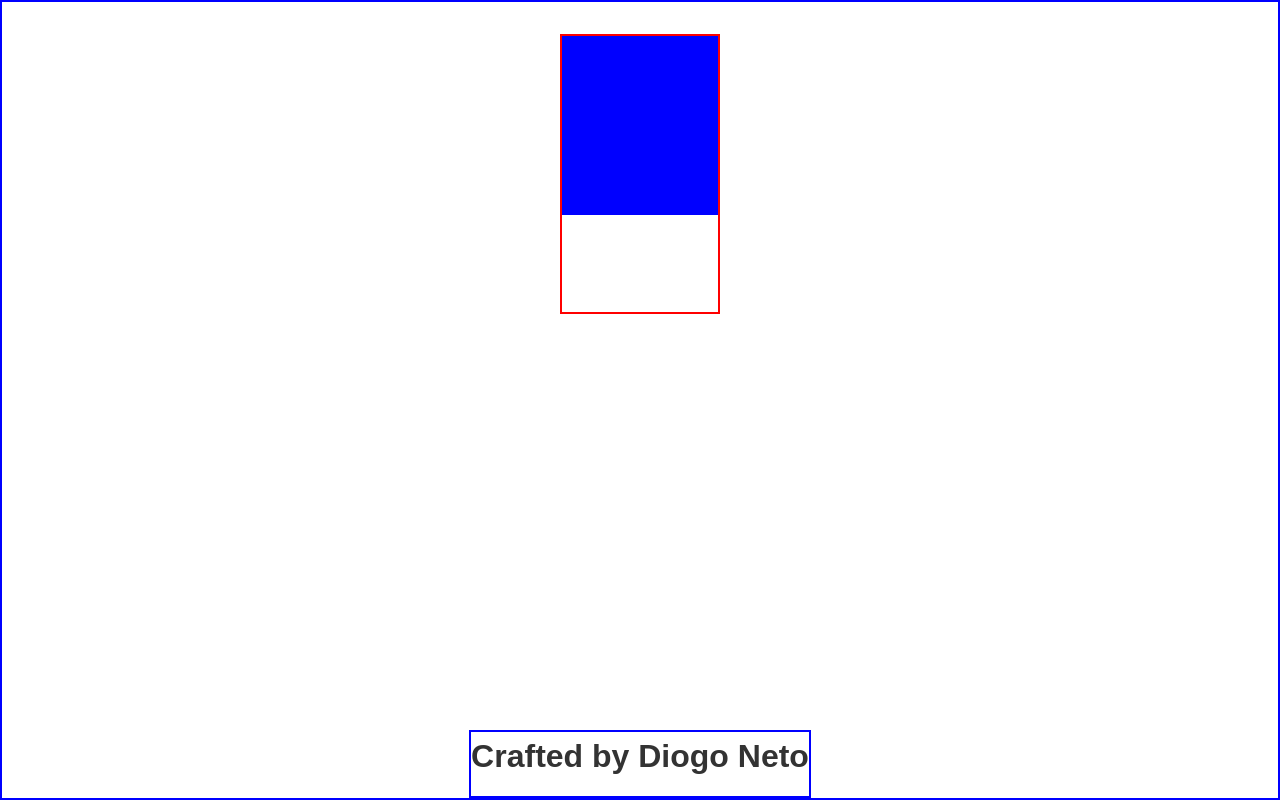
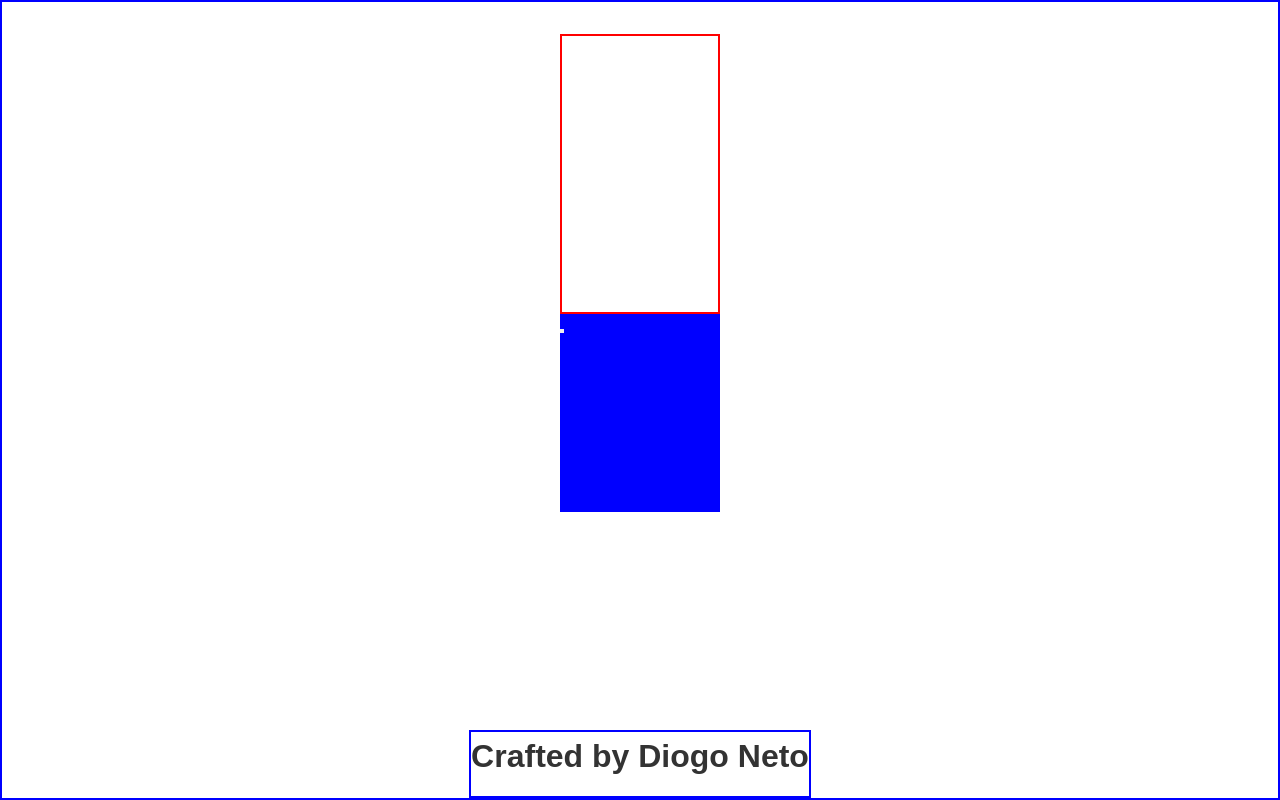
Before and after one commit to DiogoNet0/calculator, a website: page index.html in a window 1280 px wide. Drawn offline with Linux system fonts and the light colour scheme.

Commit message:
Changed the index html just to teste lazygit

```diff
--- a/index.html
+++ b/index.html
@@ -10,9 +10,8 @@
   <body>
     <main>
       <section class="calculator">
-        <div class="calculator__result">
-          <div class="calculator__keys"></div>
-        </div>
+        <div class="calculator__result"></div>
+        <div class="calculator__keys"><button type="button"></button></div>
       </section>
 
       <footer>
```
